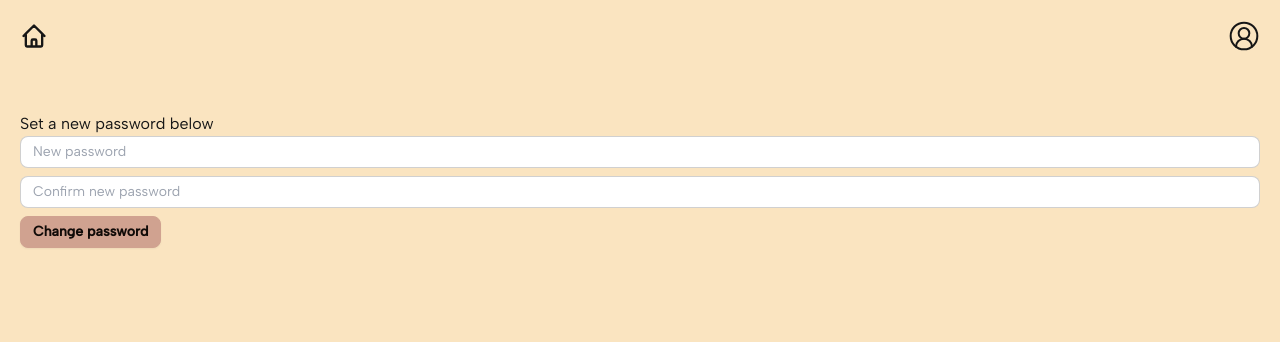
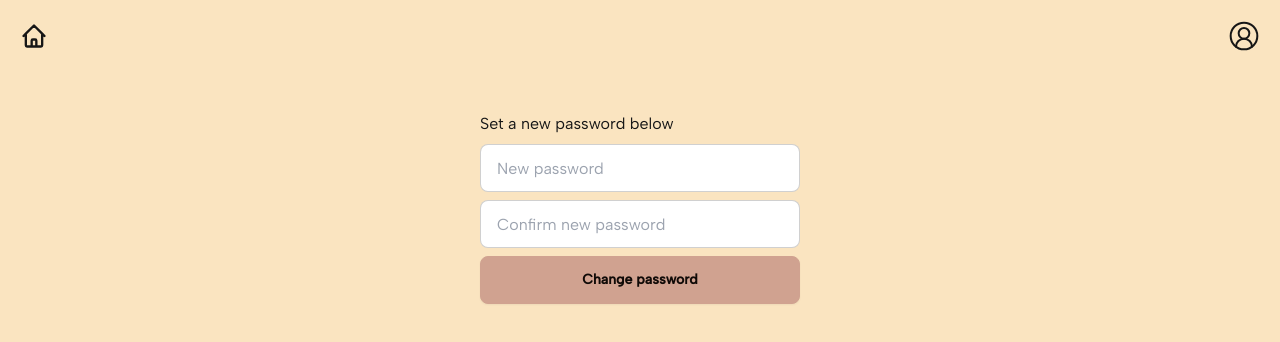
Before and after one commit to felicialyden/recipe-search-frontend, a React (Vite) app: page /recipe-search-frontend/reset-password in a window 1280 px wide. Shown: the top 342 px of the page. Built offline with nearby package versions, Linux system fonts and the light colour scheme; no server answers.

Commit message:
style reset password form

```diff
--- a/src/components/ResetPasswordForm.tsx
+++ b/src/components/ResetPasswordForm.tsx
@@ -2,59 +2,67 @@ import { SyntheticEvent } from "react";
 import toast from "react-hot-toast";
 // import { AuthContext } from "../contexts/AuthContext";
 // import { Response } from "../types"
-import { createClient } from '@supabase/supabase-js';
-
+import { createClient } from "@supabase/supabase-js";
+import { useNavigate } from "react-router-dom";
 
 const ResetPasswordForm = () => {
-
-const supabaseUrl = import.meta.env.VITE_SUPABASE_URL || '';
-const supabaseAnonKey = import.meta.env.VITE_SUPABASE_KEY || '';
+  const supabaseUrl = import.meta.env.VITE_SUPABASE_URL || "";
+  const supabaseAnonKey = import.meta.env.VITE_SUPABASE_KEY || "";
   const supabase = createClient(supabaseUrl, supabaseAnonKey);
+  const navigate = useNavigate()
 
   // const { resetPassword } = useContext(AuthContext)
 
-    const handleResetPassword = async(e: SyntheticEvent) => {
-        e.preventDefault()
+  const handleResetPassword = async (e: SyntheticEvent) => {
+    e.preventDefault();
     const form = e.target as HTMLFormElement;
-        const newPassword = (form.elements.namedItem('change-password-new') as HTMLInputElement).value
-        const confirmedPassword = (form.elements.namedItem('change-password-confirm') as HTMLInputElement).value
+    const newPassword = (
+      form.elements.namedItem("change-password-new") as HTMLInputElement
+    ).value;
+    const confirmedPassword = (
+      form.elements.namedItem("change-password-confirm") as HTMLInputElement
+    ).value;
 
-        if(newPassword !== confirmedPassword) {
-            toast.error('New password not matching')
-            return
+    if (newPassword !== confirmedPassword) {
+      toast.error("New password not matching");
+      return;
     }
     try {
       const { data, error } = await supabase.auth.updateUser({
-            password: newPassword
-          })
-            if(error) {
-              throw error
+        password: newPassword,
+      });
+      if (error) {
+        throw error;
       }
-            console.log(data)
-            form.reset()
-            toast.success("Successfully changed password")
+      localStorage.setItem("loggedInUser", JSON.stringify(data.user.id));
+      form.reset();
+      toast.success("Successfully changed password");
+      navigate('/')
     } catch (error) {
-            toast.error(`${error}`)
+      toast.error(`${error}`);
     }
-    }
+  };
 
   return (
-    <form onSubmit={(e) => handleResetPassword(e)} className="space-y-2">
+    <form onSubmit={(e) => handleResetPassword(e)} className="flex flex-col gap-2 max-w-xs self-center w-full">
+      <h1>Set a new password below</h1>
       <input
         type="password"
         name="change-password-new"
         placeholder="New password"
-        className="input input-sm input-bordered w-full w-xs"
+        className="input input-bordered w-full w-xs"
       />
       <input
         type="password"
         name="change-password-confirm"
         placeholder="Confirm new password"
-        className="input input-sm input-bordered w-full w-xs"
+        className="input input-bordered w-full w-xs"
       />
-    <button className="btn btn-sm btn-primary max-w-xs">Change password</button>
+      <button className="btn btn-primary">
+        Change password
+      </button>
     </form>
-  )
-}
+  );
+};
 
-export default ResetPasswordForm
+export default ResetPasswordForm;
--- a/src/components/ResetPasswordModal.tsx
+++ b/src/components/ResetPasswordModal.tsx
@@ -17,9 +17,7 @@ const ResetPasswordModal = () => {
           toast.success("A password recovery link has been sent to your email")
         } catch (error) {
           toast.error(`${error}`)
-
         }
-
     }
 
     const closeModal = () => {
--- a/src/pages/ResetPassword.tsx
+++ b/src/pages/ResetPassword.tsx
@@ -30,10 +30,9 @@ const ResetPassword = () => {
     }, [accessToken, refreshToken]);
 
   return (
-    <>
-    <h3>Set a new password below</h3>
+    <div className='flex flex-col'>
     <ResetPasswordForm />
-    </>
+    </div>
   )
 }
 
```
Lines whose indentation alone changed are shown as unchanged.
